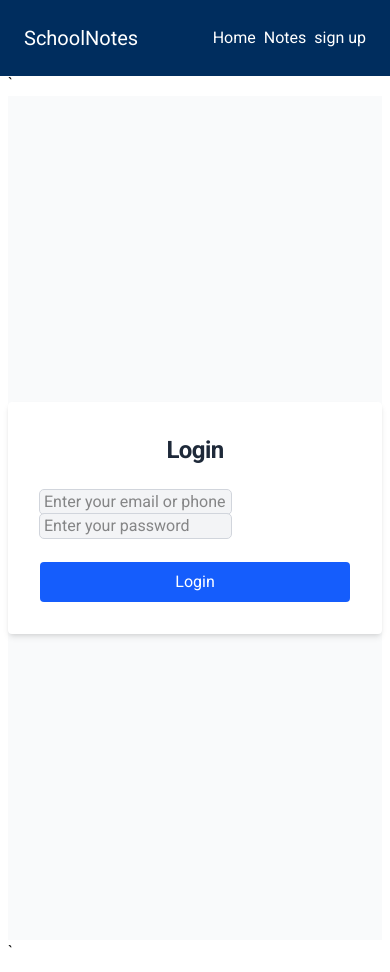
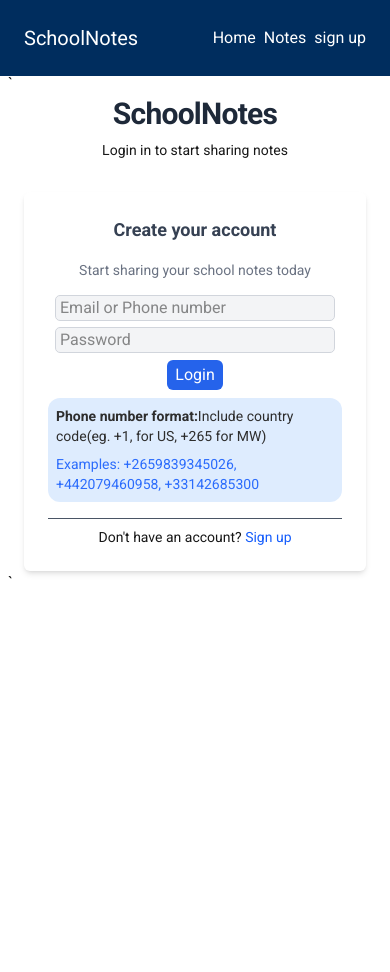
Before and after one commit to Mosanetech/Notes-App, a Next.js app: page /login in a window 390 px wide. After the commit the page ends 844 px from the top, so only its background shows below. Built offline with nearby package versions, Linux system fonts and the light colour scheme.

Commit message:
Add login form with email/phone validation and password input

```diff
--- a/src/app/login/page.tsx
+++ b/src/app/login/page.tsx
@@ -1,47 +1,29 @@
-'use client'
-import React, { useState } from "react";
-import InputField from "@/components/InputField";
+import LoginInputs from "@/components/auth/LoginInputs";
+import { NextPage } from "next";
 
-const LoginPage: React.FC = () => {
-  const [form, setForm] = useState({ identifier: "", password: "" });
 
-  const handleChange = (e: React.ChangeEvent<HTMLInputElement>) => {
-    setForm({ ...form, [e.target.name]: e.target.value });
-  };
+const Login: NextPage = () => {
+  return (
+    <div className="flex flex-col items-center justify-center px-4">
+      {/* Header Section */}
+      <div className="mb-8 text-center">
+        <h2>SchoolNotes</h2>
+        <p className="text-sm mt-2">
+          Login in to start sharing notes
+        </p>
+      </div>
 
-  const handleSubmit = (e: React.FormEvent) => {
-    e.preventDefault();
-    // Handle login logic here
-  };
+      {/* Form Section */}
+      <div className="p-6 rounded-md shadow-md max-w-md w-full bg-white space-y-4">
+        <h3 className="text-lg font-semibold text-center">Create your account</h3>
+        <p className="text-sm text-gray-500 text-center">
+          Start sharing your school notes today
+        </p>
 
-  return (
-    <div className="flex min-h-screen items-center justify-center bg-gray-50">
-      <form
-        onSubmit={handleSubmit}
-        className="bg-white p-8 rounded shadow-md w-full max-w-sm"
-      >
-        <h2 className="text-2xl font-bold mb-6 text-center">Login</h2>
-        <InputField
-          type="text"
-          value={form.identifier}
-          onChange={handleChange}
-          placeholder="Enter your email or phone"
-        />
-        <InputField
-          type="password"
-          value={form.password}
-          onChange={handleChange}
-          placeholder="Enter your password"
-        />
-        <button
-          type="submit"
-          className="w-full mt-6 bg-blue-600 text-white py-2 rounded hover:bg-blue-700 transition"
-        >
-          Login
-        </button>
-      </form>
+        <LoginInputs />
+      </div>
     </div>
   );
-};
+}
 
-export default LoginPage;
+export default Login;
--- /dev/null
+++ b/src/components/auth/LoginInputs.tsx
@@ -0,0 +1,62 @@
+'use client'
+import { NextPage } from "next";
+import { useState } from "react";
+import InputField from "../InputField";
+import { ValidationResult } from "@/utils/validateInputs";
+import PhoneInput from "./PhoneInput";
+import Link from 'next/link'
+
+const LoginInputs: NextPage = () => {
+    const [password, setPassword] = useState('');
+    const [emailorphone, setEmailorPhone] = useState('');
+    const [validation, setValidation] = useState<ValidationResult>({
+        isValid:false,
+        isEmail: false,
+        isPhone:false,
+        message:'',
+        formattedPhone:''
+    });
+
+    const handleSubmit = (e) =>{
+        e.preventDefault;
+        if(!validation.isValid){
+            alert(`Login as: ${emailorphone} password: ${password}`)
+        }
+    }
+    return(
+        <div>
+            <form action={handleSubmit} className="max-w-[400px] space-y-4 mb-2">
+                <div className="flex flex-col gap-2 m-2">
+                    <PhoneInput
+                        value={emailorphone}
+                        onChange={(e => setEmailorPhone(e.target.value))}
+                        setValidation={setValidation}
+                    />
+                    <InputField
+                        type="password"
+                        placeholder="Password"
+                        value={password}
+                        onChange={(e => setPassword(e.target.value))}
+                    />
+                </div>
+                <div className="text-center">
+                 <button type="submit" className="btn-custom">Login</button>
+                </div>
+            </form>
+            <div className="mb-2 boder border-b-1 border-b-gray-600 pb-2">
+                <p className="text-sm mb-2 bg-blue-100 p-2 opacity-90 rounded-xl">
+                    <span className="font-bold">Phone number format:</span>
+                        Include country code(eg. +1, for US, +265 for MW)
+                        <span className="block text-blue-600 mt-2">
+                        Examples: +2659839345026, +442079460958, +33142685300
+                    </span>
+                </p>
+            </div>
+            <p className="text-sm text-center">
+                Don't have an account? <Link href={'/signup'} className="text-blue-600">Sign up</Link>
+            </p>
+        </div>
+    )
+}
+
+export default LoginInputs;
--- a/src/components/auth/SignUpInputs.tsx
+++ b/src/components/auth/SignUpInputs.tsx
@@ -77,7 +77,7 @@ const handleSubmit = (e) => {
         </p>
       </div>
       <p className="text-sm text-center">
-        Already have an account? <Link href={'/sign-up'} className="text-blue-600">Sign in</Link>
+        Already have an account? <Link href={'/login'} className="text-blue-600">Sign in</Link>
       </p>
     </div>
     )
```
